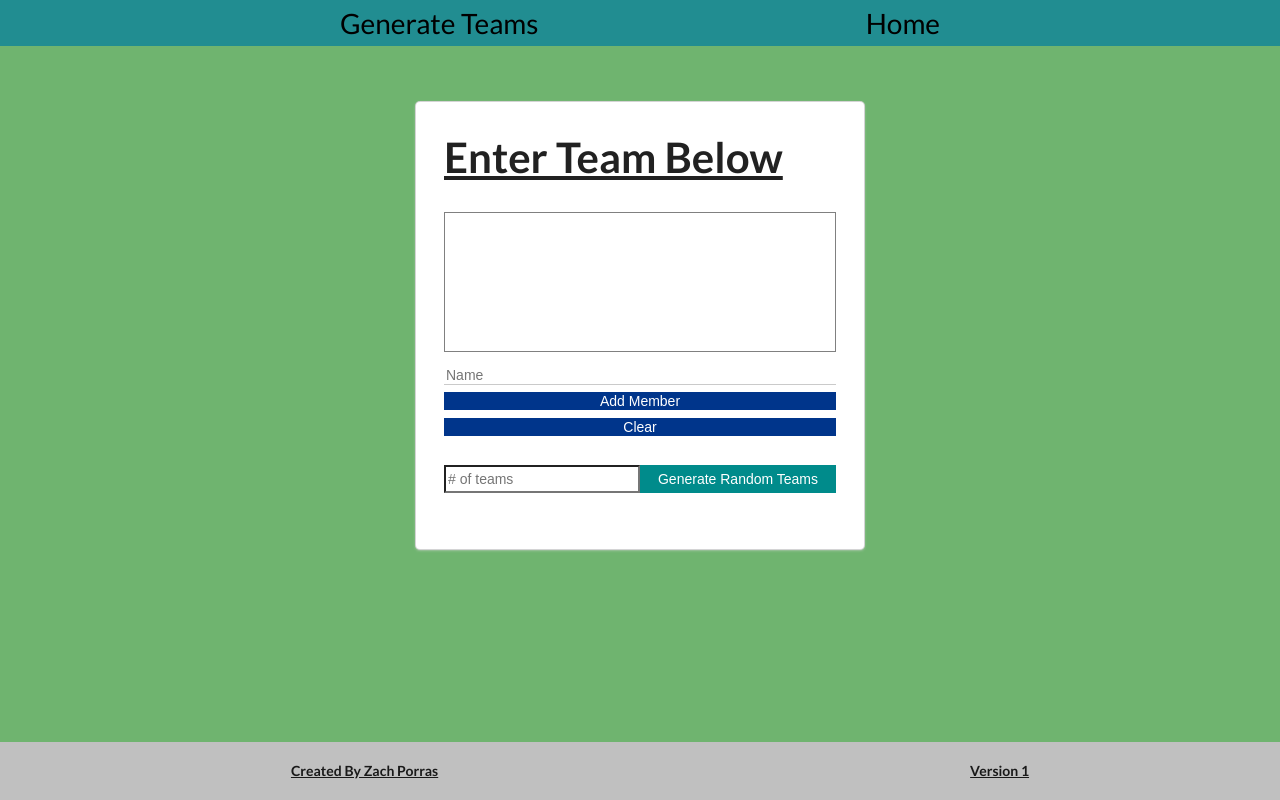
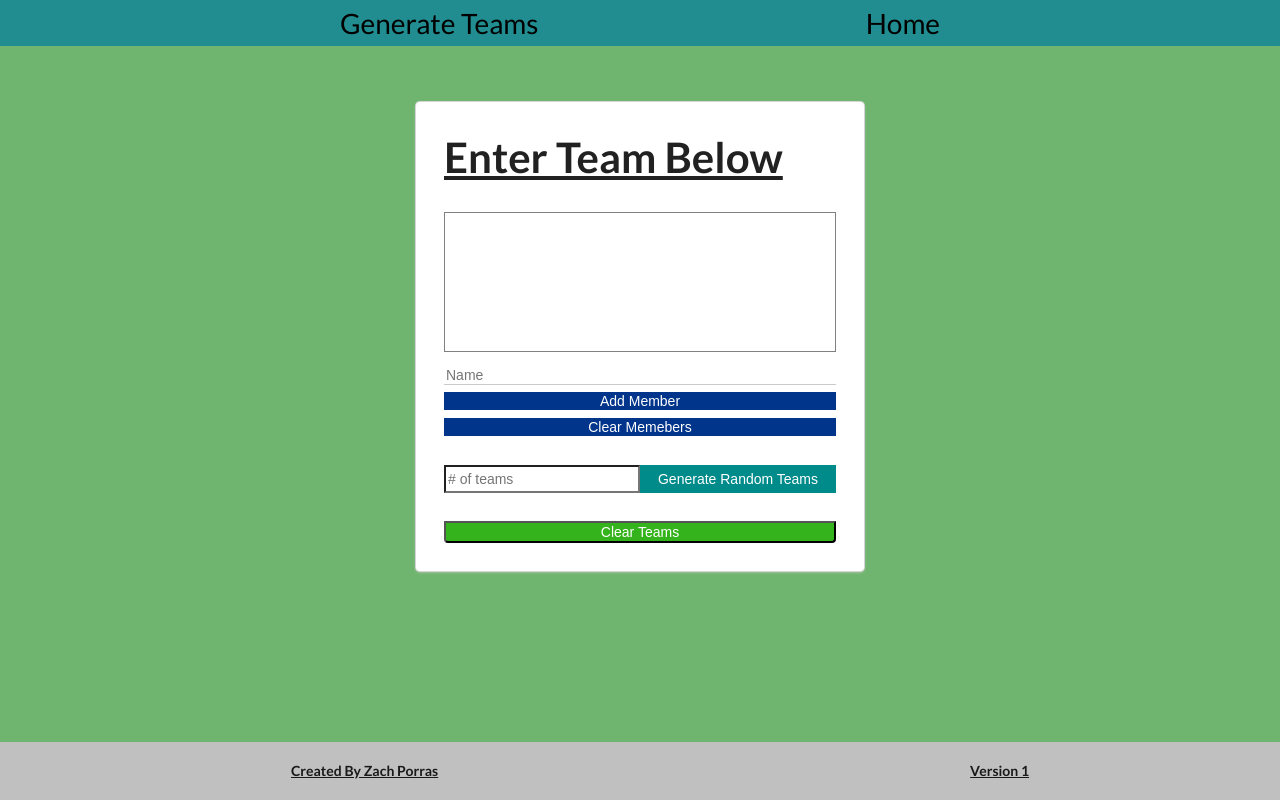
Before and after one commit to Zachporras1/Angular-Team-Generator-App, an Angular app: page /teamgen in a window 1280 px wide. Built offline with nearby package versions, Linux system fonts and the light colour scheme.

Commit message:
updated delete functions

```diff
--- a/src/app/team-gen/team-gen.component.css
+++ b/src/app/team-gen/team-gen.component.css
@@ -77,4 +77,10 @@
   }
   button{
     cursor: pointer;
+
   }
+
+  .team-gen{
+    background-color: rgb(53, 179, 28);
+    color: white;
+  }
--- a/src/app/team-gen/team-gen.component.html
+++ b/src/app/team-gen/team-gen.component.html
@@ -14,7 +14,7 @@
     [value]="newMemberName"
     />
     <button (click)="addMember()">Add Member</button>
-    <button (click)="clearTeams()" >Clear </button>
+    <button (click)="clearTeams()" >Clear Memebers </button>
   </div>
 
   <div class="input-container">
@@ -25,8 +25,9 @@
     />
 
     <button (click)="generateTeams()" >Generate Random Teams </button>
+
   </div>
-
+  <button class="team-gen" (click)="clearRandom()">Clear Teams</button>
   <p *ngIf="errorMessage" class="error-msg">{{errorMessage}}</p>
 </div>
 
--- a/src/app/team-gen/team-gen.component.ts
+++ b/src/app/team-gen/team-gen.component.ts
@@ -32,6 +32,10 @@ export class TeamGenComponent implements OnInit {
         this.errorMessage='';
         this.newMemberName='';
 
+  }
+
+  clearRandom(){
+    this.teams=[];
   }
 
   onInput(member: string) {
--- a/src/app/team/team.component.html
+++ b/src/app/team/team.component.html
@@ -1,6 +1,7 @@
 
 
     <div class="team-container">
+
 
         <h3>Team {{index+1}}</h3>
         <ul >
```
